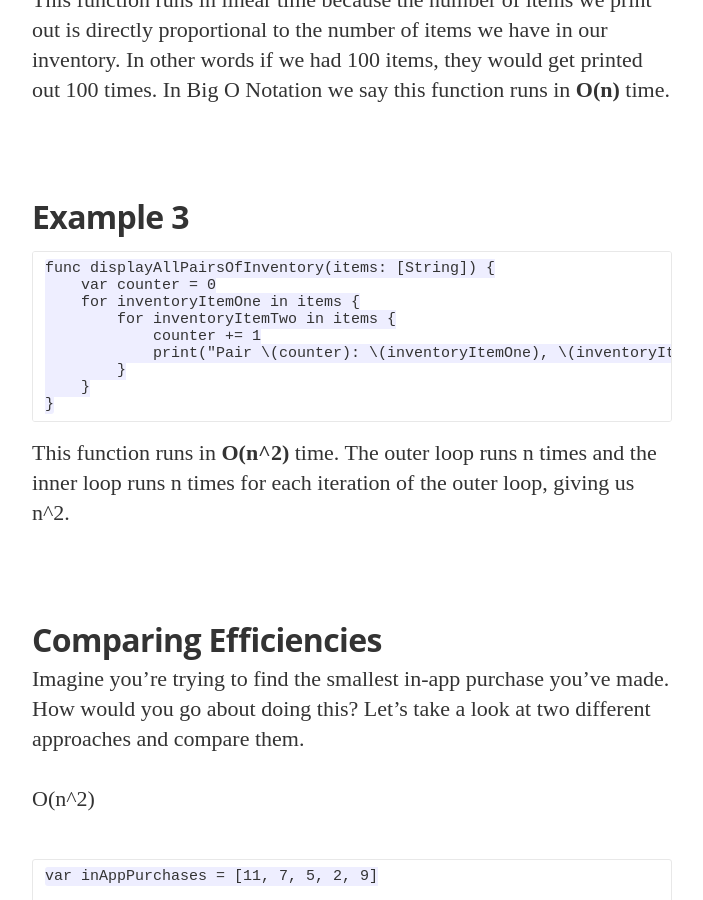
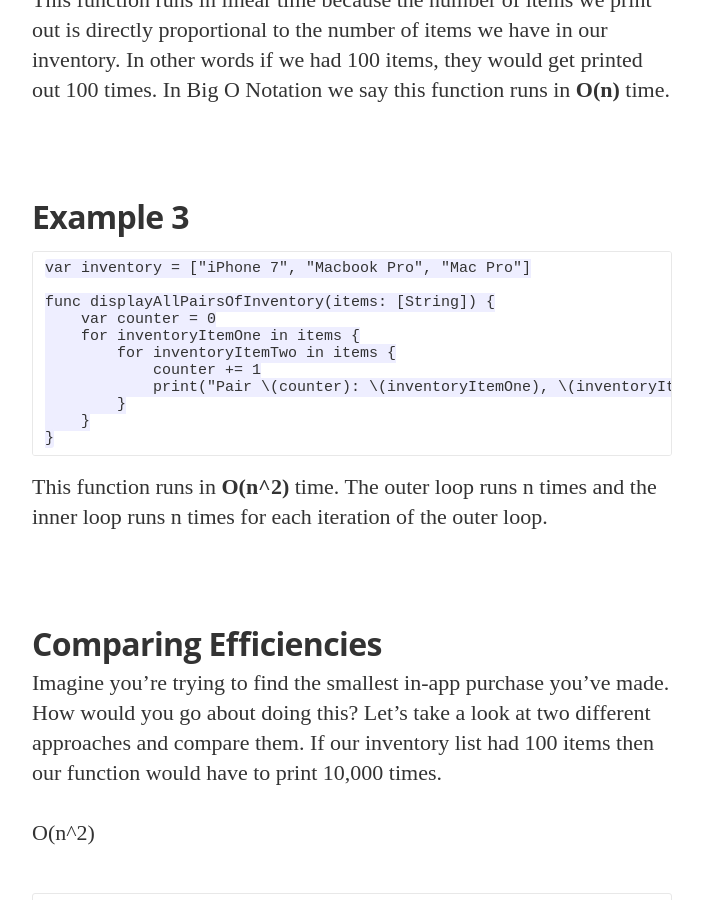
Before and after one commit to nathankrishnan/nathankrishnan.github.io, a Jekyll site: the page built from _posts/2016-10-11-big-o-notation.md, in a window 1280 px wide and 900 px high, scrolled down 2268 px. Shown: the whole window, without its empty margins (288-991 px from the left). Built offline with Jekyll 4.4.1, drawn with Linux system fonts in a browser that asks for light colours; nearby versions of some CDN libraries; some web fonts are replaced; comment, search, counter and statistics services are not loaded.

Commit message:
Update 2016-10-11-big-o-notation.md

````diff
--- a/_posts/2016-10-11-big-o-notation.md
+++ b/_posts/2016-10-11-big-o-notation.md
@@ -43,6 +43,8 @@
 # Example 3
 
 ```
+var inventory = ["iPhone 7", "Macbook Pro", "Mac Pro"]
+
 func displayAllPairsOfInventory(items: [String]) {
     var counter = 0
     for inventoryItemOne in items {
@@ -53,11 +55,11 @@
     }
 }
 ```
-This function runs in **O(n^2)** time. The outer loop runs n times and the inner loop runs n times for each iteration of the outer loop, giving us n^2.
+This function runs in **O(n^2)** time. The outer loop runs n times and the inner loop runs n times for each iteration of the outer loop.
 
 
 # Comparing Efficiencies
-Imagine you're trying to find the smallest in-app purchase you've made.  How would you go about doing this?  Let's take a look at two different approaches and compare them.
+Imagine you're trying to find the smallest in-app purchase you've made.  How would you go about doing this?  Let's take a look at two different approaches and compare them. If our inventory list had 100 items then our function would have to print 10,000 times.
 
 O(n^2)
 ```
````
